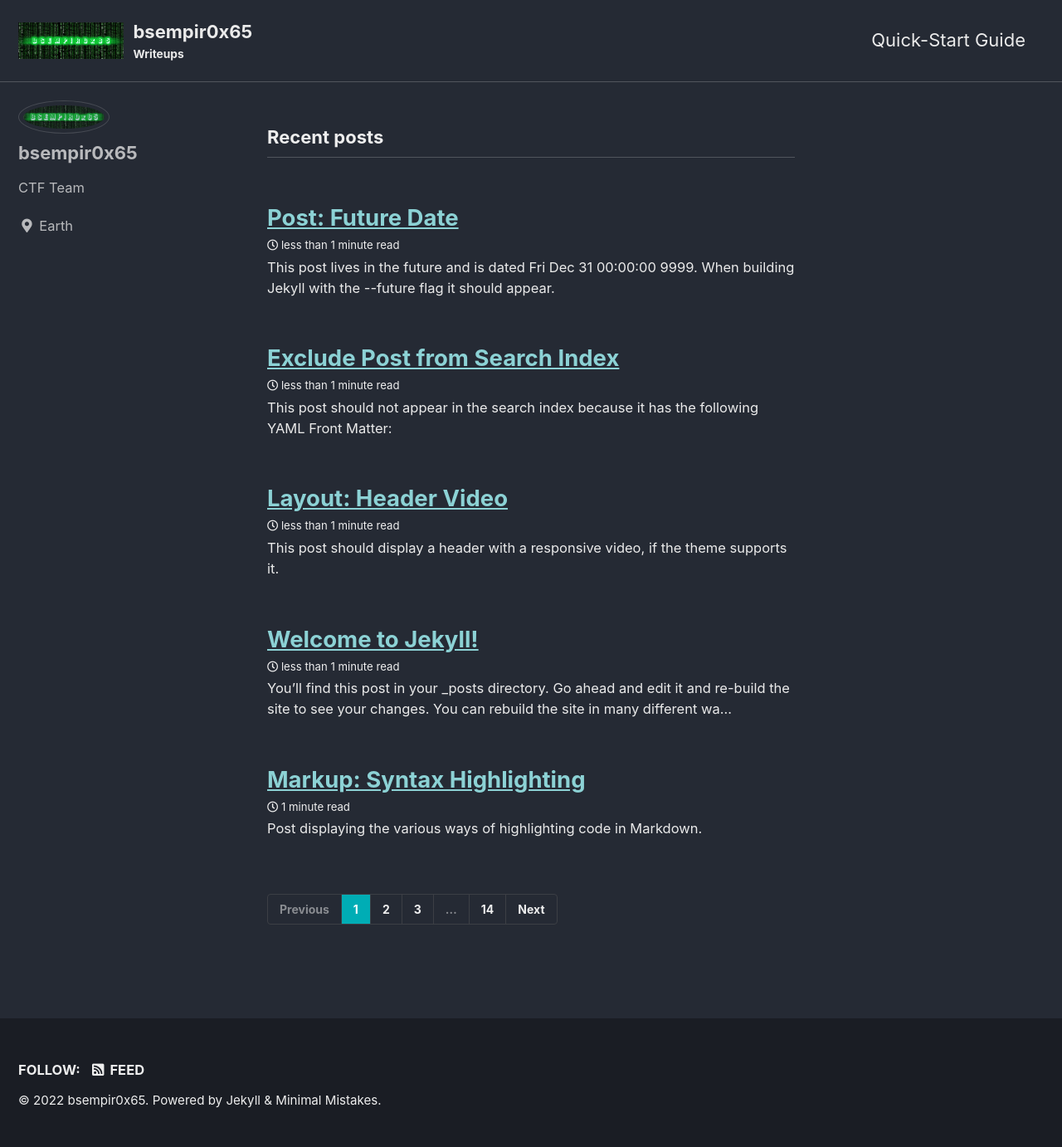
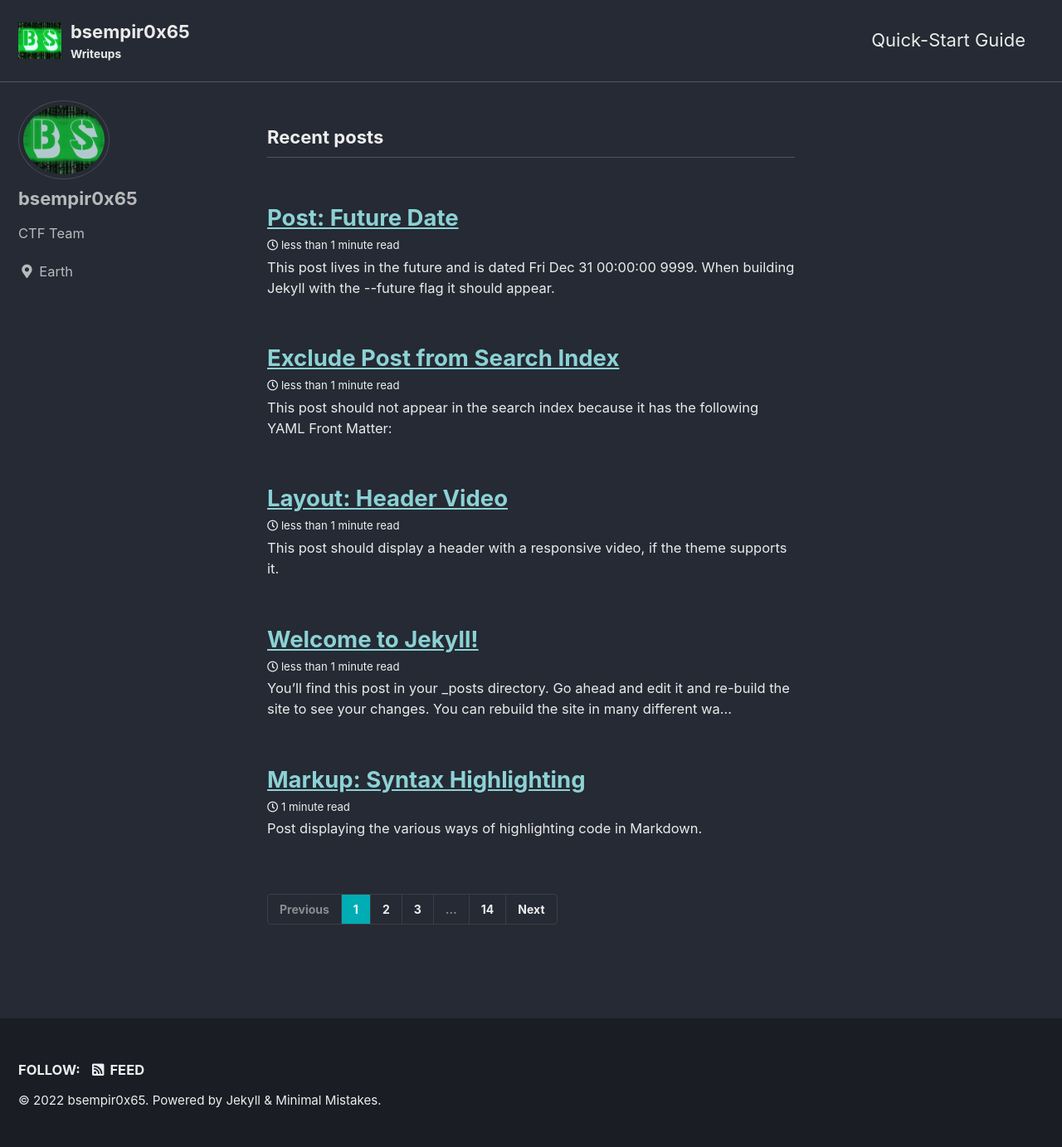
Before and after one commit to soloPFL/bsempir0x65, a Jekyll site: the page built from index.html, in a window 1280 px wide. Shown: the whole page at 83% size. Built offline with Jekyll 4.4.1, drawn with Linux system fonts in a browser that asks for light colours; cached includes are drawn as plain includes; the list of posts is cut into pages by our own code.

Commit message:
Update _config.yml

```diff
--- a/_config.yml
+++ b/_config.yml
@@ -25,7 +25,7 @@ url                      : # the base hostname & protocol for your site e.g. "ht
 baseurl                  : # the subpath of your site, e.g. "/blog"
 repository               : # GitHub username/repo-name e.g. "mmistakes/minimal-mistakes"
 teaser                   : # path of fallback teaser image, e.g. "/assets/images/500x300.png"
-logo                     : "/assets/images/logo_small.png"
+logo                     : "/assets/images/logo_bs.png"
 masthead_title           : # overrides the website title displayed in the masthead, use " " for no title
 # breadcrumbs            : false # true, false (default)
 words_per_minute         : 200
@@ -105,7 +105,7 @@ analytics:
 # Site Author
 author:
   name             : "bsempir0x65"
-  avatar           : "/assets/images/logo.png"
+  avatar           : "/assets/images/logo_bs.png"
   bio              : "CTF Team"
   location         : "Earth"
   email            :
```
